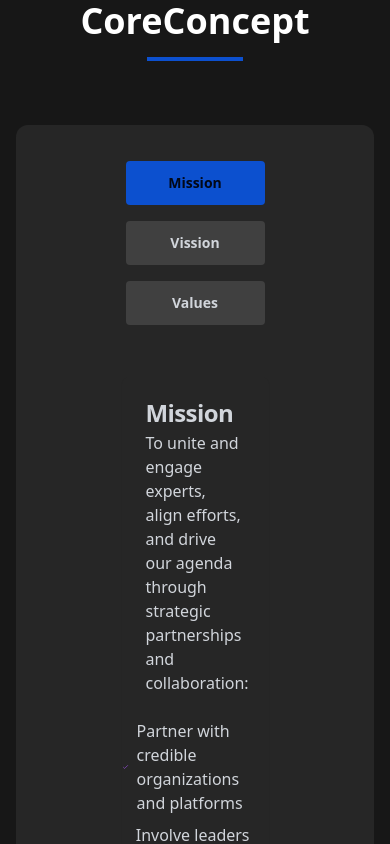
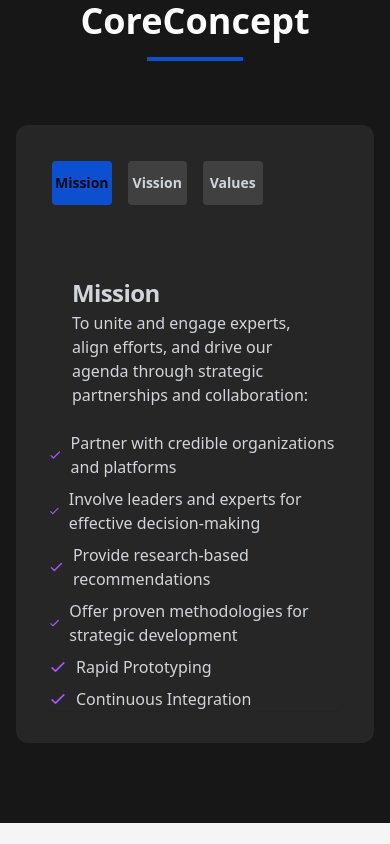
Before and after one commit to AR-Tausif/c-suite-public, a React (Vite) app: page / in a window 390 px wide. Shown: the part 2240-3084 px from the top of the page. Built offline with nearby package versions, Linux system fonts and the light colour scheme.

Commit message:
core cencept section responsiveness successfully

```diff
--- a/src/components/Example.tsx
+++ b/src/components/Example.tsx
@@ -18,8 +18,8 @@ interface IProps {
 }
 export const Example: FC<IProps> = ({ tabContents }) => {
   return (
-    <Tabs defaultValue={tabContents[0].title.toLowerCase()} className="w-full flex flex-col sm:flex-row gap-10 items-center justify-center">
-      <TabsList className="grid w-2/4 grid-cols-1 gap-y-4 items-center justify-center h-full">
+    <Tabs defaultValue={tabContents[0].title.toLowerCase()} className="w-full flex flex-col sm:flex-row gap-10 items-start sm:items-center justify-center">
+      <TabsList className="grid w-full sm:w-2/4 grid-cols-4 sm:grid-cols-1 gap-4 sm:gap-y-4 items-center justify-center h-full">
         {tabContents.map((tab) => (
           <TabsTrigger
           key={tab.id}
@@ -33,7 +33,7 @@ export const Example: FC<IProps> = ({ tabContents }) => {
 
 
       {tabContents.map((tab) => (
-        <TabsContent key={tab.id} value={tab.title.toLowerCase()} className="w-2/4">
+        <TabsContent key={tab.id} value={tab.title.toLowerCase()} className="w-full sm:w-2/4">
           <Card className="bg-transparent text-gray-300 border-0">
             <CardHeader>
               <CardTitle>{tab.title}</CardTitle>
--- a/src/sections/CoreConcept.tsx
+++ b/src/sections/CoreConcept.tsx
@@ -59,7 +59,7 @@ const CoreConcept = () => {
           <div className="w-24 h-1 bg-cerulean-blue-800 mx-auto"></div>
         </div>
 
-        <div className="bg-neutral-800 rounded-xl p-8 min-h-[28rem] flex justify-center items-center animate__animated animate__fadeInLeft">
+        <div className="bg-neutral-800 rounded-xl p-8 min-h-[28rem] flex flex-col sm:flex-row justify-center items-center">
           <Example tabContents={tabContents} />
         </div>
       </div>
```
